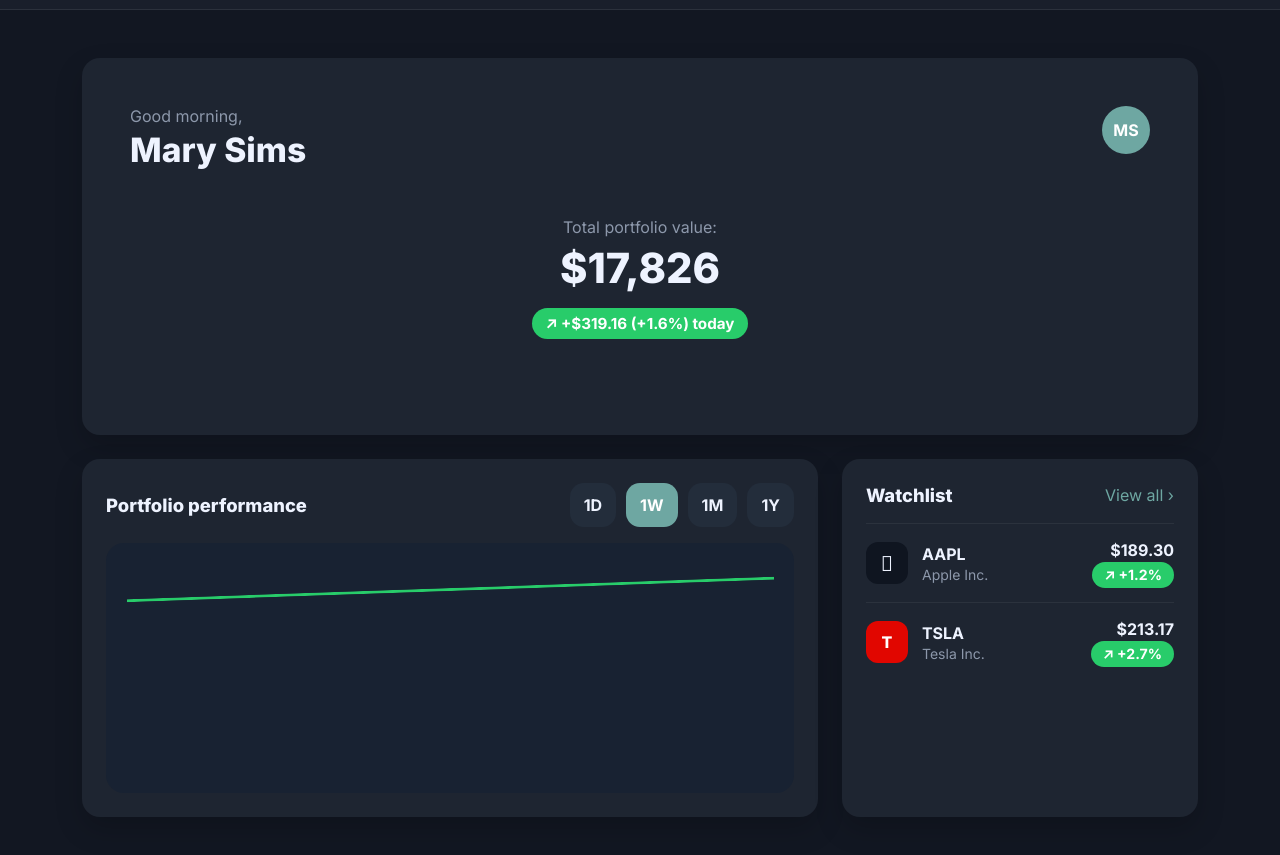
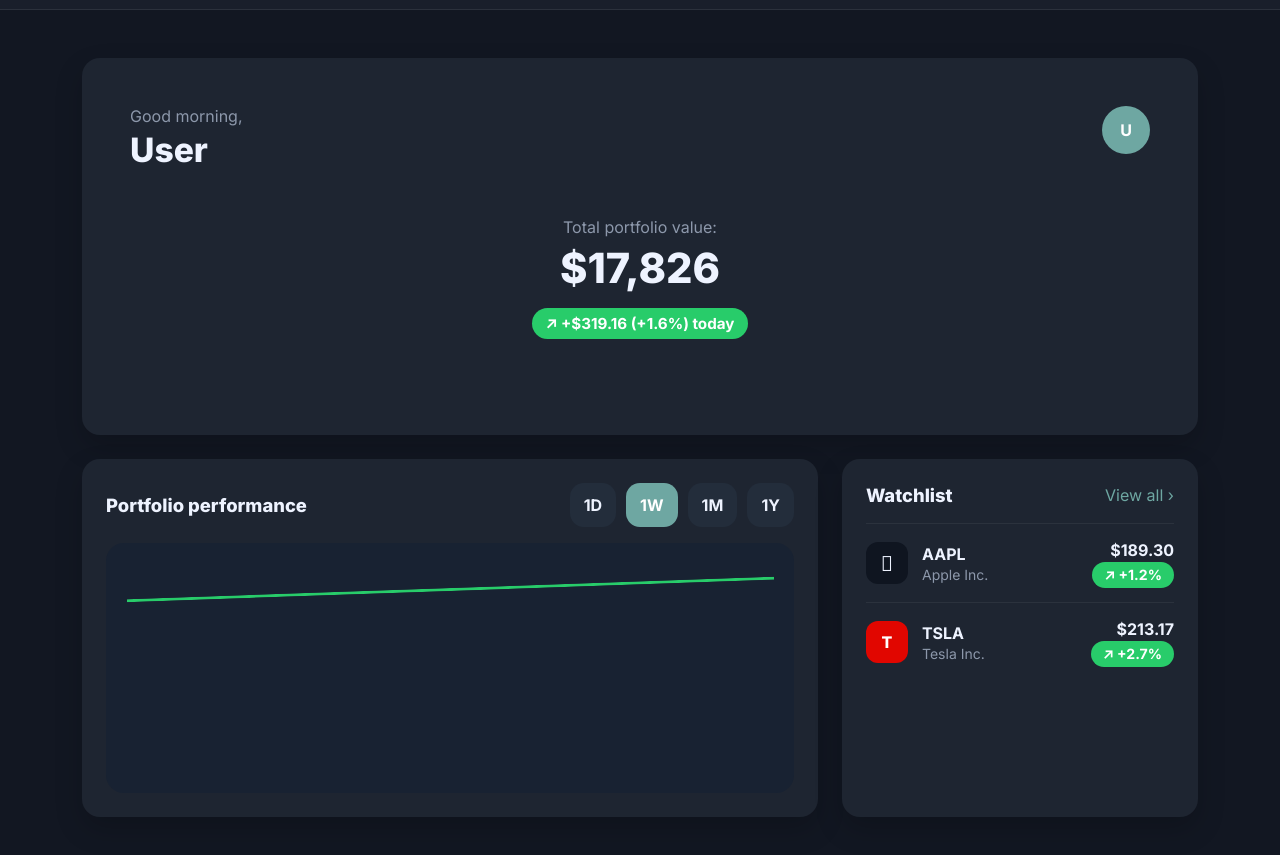
Before and after one commit to akinaybt/tradix, a website: page index.html in a window 1280 px wide. Shown: the part 63-918 px from the top of the page. Drawn offline with nearby package versions, Linux system fonts and the light colour scheme.

Commit message:
Update user name and avatar in index.html

```diff
--- a/index.html
+++ b/index.html
@@ -32,9 +32,9 @@
         <div class="d-flex justify-content-between align-items-start flex-wrap gap-3">
           <div>
             <p class="text-soft mb-1">Good morning,</p>
-            <h1 class="hero-name mb-0">Mary Sims</h1>
+            <h1 class="hero-name mb-0" id="homeUserName">User</h1>
           </div>
-          <div class="avatar-circle">MS</div>
+          <div class="avatar-circle" id="homeUserAvatar">U</div>
         </div>
         <div class="text-center py-4 py-lg-5">
           <p class="text-soft mb-2">Total portfolio value:</p>
```
